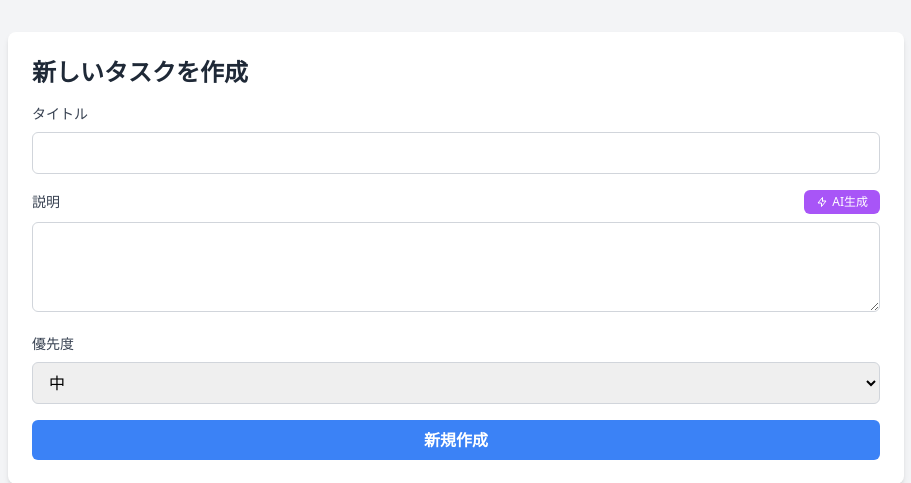
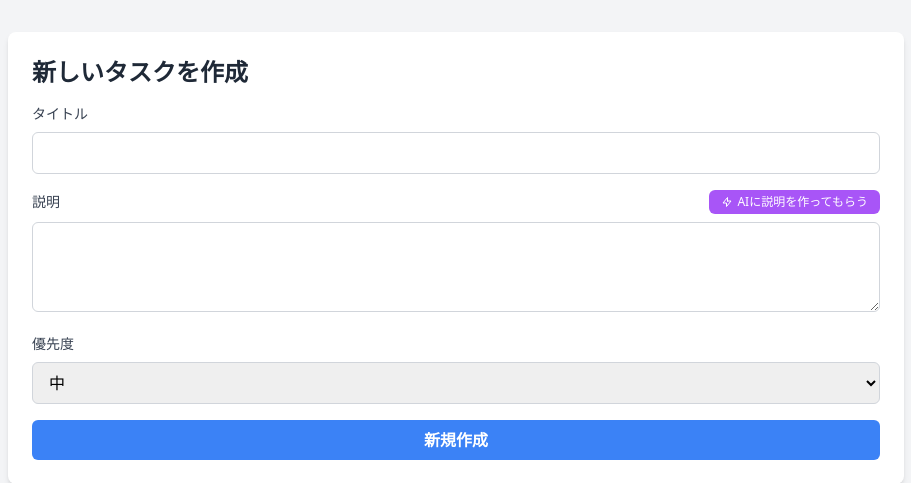
Before and after one commit to junsam22/todo_app, a Flask app: page / in a window 1280 px wide. Shown: the part 104-587 px from the top of the page, without its empty margins (184-1095 px from the left). Run offline with Flask 3, Linux system fonts and the light colour scheme; some libraries are stand-ins or nearby versions.

Commit message:
Change AI button text to more descriptive label
- Changed "AI生成" to "AIに説明を作ってもらう" for clarity
- Applied to both create and edit forms

🤖 Generated with [Claude Code](https://claude.com/claude-code)

Co-Authored-By: Claude <noreply@anthropic.com>

```diff
--- a/templates/index.html
+++ b/templates/index.html
@@ -20,7 +20,7 @@
                         <svg class="w-3 h-3" fill="none" stroke="currentColor" viewBox="0 0 24 24">
                             <path stroke-linecap="round" stroke-linejoin="round" stroke-width="2" d="M13 10V3L4 14h7v7l9-11h-7z"></path>
                         </svg>
-                        <span>AI生成</span>
+                        <span>AIに説明を作ってもらう</span>
                     </button>
                 </div>
                 <textarea id="description" name="description" rows="3"
@@ -150,7 +150,7 @@
                             <svg class="w-3 h-3" fill="none" stroke="currentColor" viewBox="0 0 24 24">
                                 <path stroke-linecap="round" stroke-linejoin="round" stroke-width="2" d="M13 10V3L4 14h7v7l9-11h-7z"></path>
                             </svg>
-                            <span>AI生成</span>
+                            <span>AIに説明を作ってもらう</span>
                         </button>
                     </div>
                     <textarea id="edit-description" name="edit-description" rows="3"
```
